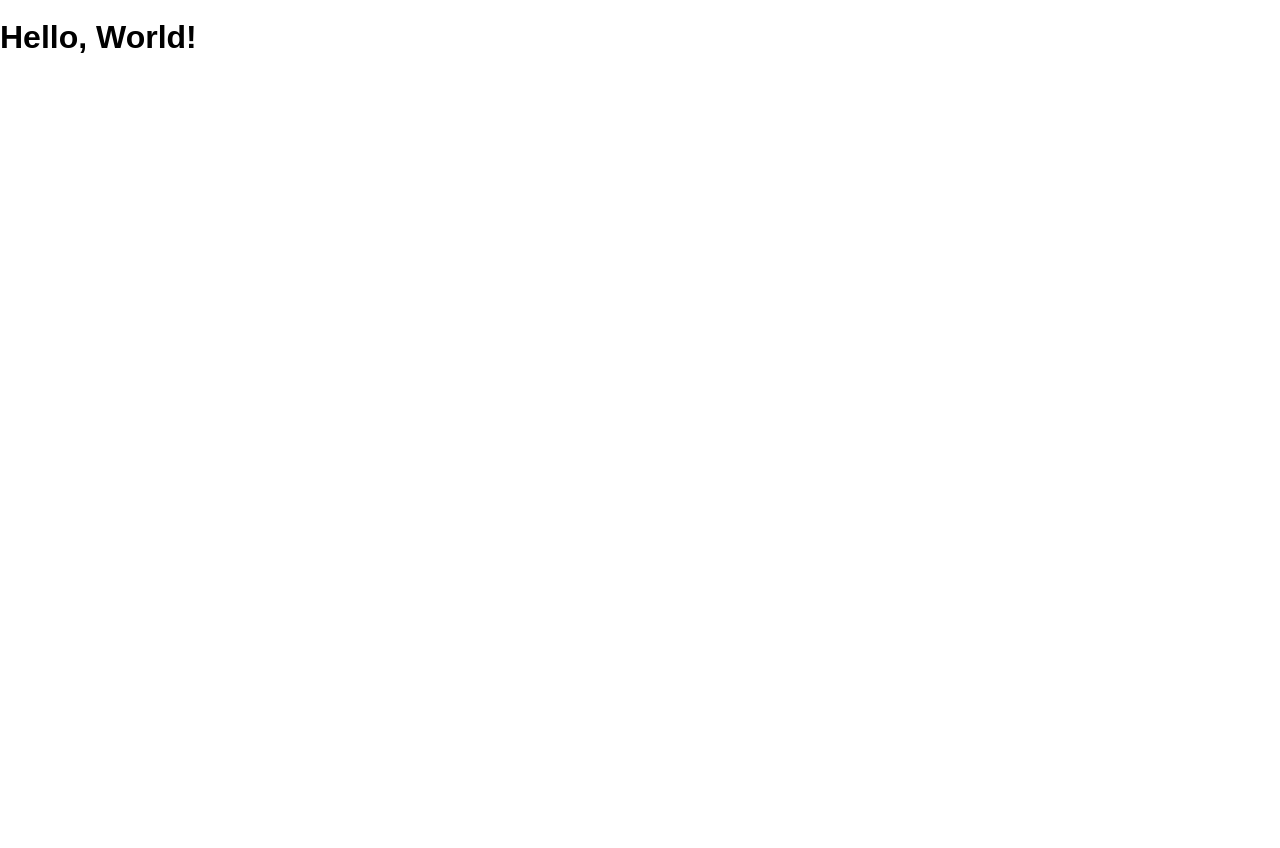
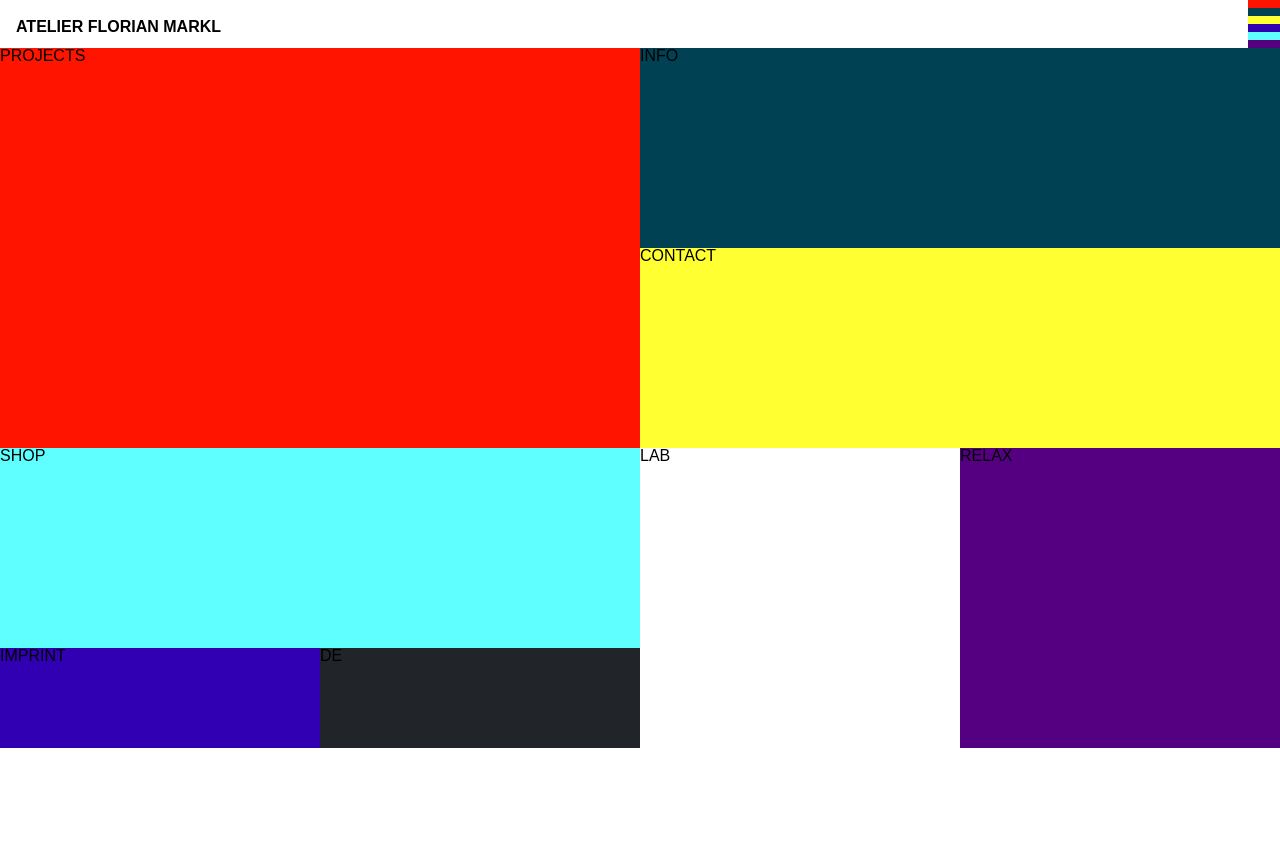
Before and after one commit to Elro1118/florial-markl, a website: page public/index.html in a window 1280 px wide. Before the commit the page ends 821 px from the top, so only its background shows below. Drawn offline with Linux system fonts and the light colour scheme.

Commit message:
improvingPhase

```diff
--- a/public/index.html
+++ b/public/index.html
@@ -1,13 +1,47 @@
 <!DOCTYPE html>
 <html>
   <head lang="en">
-    <meta charset="UTF-8">
-    <meta name="viewport" content="width=device-width, initial-scale=1">
+    <meta charset="UTF-8" />
+    <meta name="viewport" content="width=device-width, initial-scale=1" />
     <title>Florial Markl</title>
-    <link rel="shortcut icon" href="/favicon.ico">
-    <link rel="stylesheet" href="/screen.css">
+    <link rel="shortcut icon" href="/favicon.ico" />
+    <link rel="stylesheet" href="/screen.css" />
   </head>
   <body>
-    <h1 class='hello-world'>Hello, World!</h1>
+    <div class="header-section">
+      <h1>ATELIER FLORIAN MARKL</h1>
+      <div class="color-section">
+        <div class="red-color"></div>
+        <div class="dark-blue-color"></div>
+        <div class="yellow-color"></div>
+        <div class="blue-color"></div>
+        <div class="light-blue-color"></div>
+        <div class="purple-color"></div>
+      </div>
+    </div>
+    <div>
+      <div class="first-second-section">
+        <div class="first-section">
+          <div class="projects-section">PROJECTS</div>
+          <div class="info-contact-section">
+            <div class="info-section">INFO</div>
+            <div class="contact-section">CONTACT</div>
+          </div>
+        </div>
+        <div class="second-section">
+          <div class="shop-imprint-de-section">
+            <div class="shop-section">SHOP</div>
+            <div class="imprint-de-section">
+              <div class="imprint-section">IMPRINT</div>
+              <div class="de-section">DE</div>
+            </div>
+          </div>
+          <div class="lab-relax-section">
+            <div class="lab-section">LAB</div>
+            <div class="relax-section">RELAX</div>
+          </div>
+        </div>
+      </div>
+    </div>
   </body>
 </html>
--- a/public/screen.css
+++ b/public/screen.css
@@ -9,4 +9,121 @@ html {
 body {
   margin: 0;
   min-height: 100%;
+  height: 100vh;
 }
+
+.info-section {
+  background: #004153;
+}
+.contact-section {
+  background: #ffff31;
+}
+.shop-section {
+  background: #5fffff;
+  height: 50%;
+}
+
+.imprint-section {
+  background: #3100b3;
+  height: 25%;
+}
+.de-section {
+  background: #212529;
+  height: 25%;
+}
+.lab-section {
+  background: #fff;
+}
+.relax-section {
+  background: #550081;
+}
+.header-section {
+  display: flex;
+  justify-content: space-between;
+}
+h1 {
+  font-size: 1rem;
+  padding: 0.5rem 0rem 0rem 1rem;
+}
+.first-second-section {
+  height: 100vh;
+}
+.first-section {
+  display: flex;
+  height: 50%;
+}
+.projects-section {
+  background: rgb(255, 20, 0);
+  flex: 1;
+}
+.info-contact-section {
+  flex: 1;
+}
+.info-section {
+  height: 50%;
+}
+.contact-section {
+  height: 50%;
+}
+.second-section {
+  display: flex;
+  height: 50%;
+}
+.shop-imprint-de-section {
+  flex: 1;
+}
+.lab-relax-section {
+  flex: 1;
+  display: flex;
+}
+.imprint-de-section {
+  display: flex;
+  height: 50%;
+}
+
+.imprint-section {
+  flex: 1;
+  height: 50%;
+}
+.de-section {
+  flex: 1;
+  height: 50%;
+}
+.red-color {
+  background: rgb(255, 20, 0);
+  width: 2rem;
+  height: 0.5rem;
+}
+.dark-blue-color {
+  background: #004153;
+  width: 2rem;
+  height: 0.5rem;
+}
+.yellow-color {
+  background: #ffff31;
+  width: 2rem;
+  height: 0.5rem;
+}
+.blue-color {
+  background: #3100b3;
+  width: 2rem;
+  height: 0.5rem;
+}
+.light-blue-color {
+  background: #5fffff;
+  width: 2rem;
+  height: 0.5rem;
+}
+.purple-color {
+  background: #550081;
+  width: 2rem;
+  height: 0.5rem;
+}
+.lab-section {
+  flex: 1;
+  height: 75%;
+}
+.relax-section {
+  flex: 1;
+  height: 75%;
+}
```
